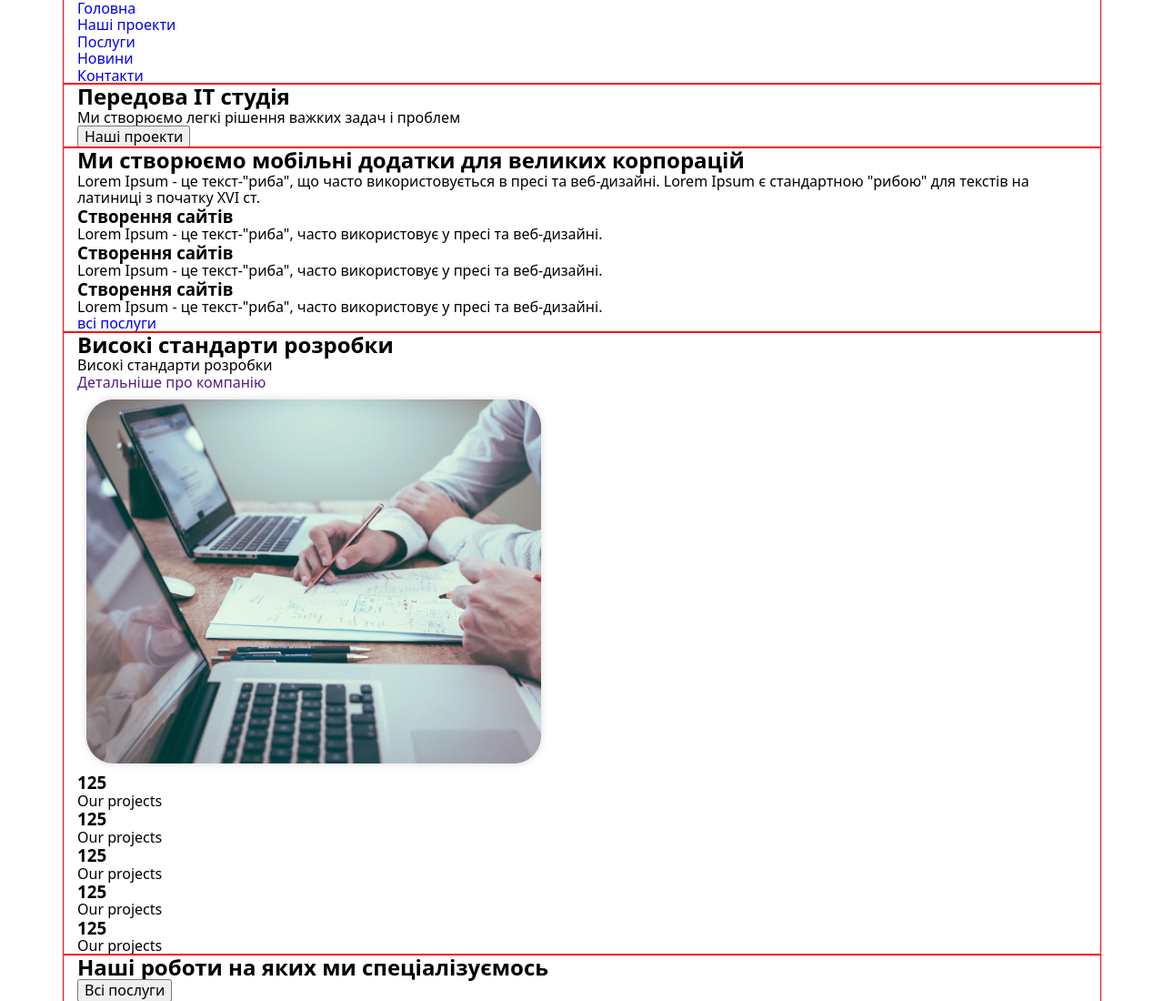
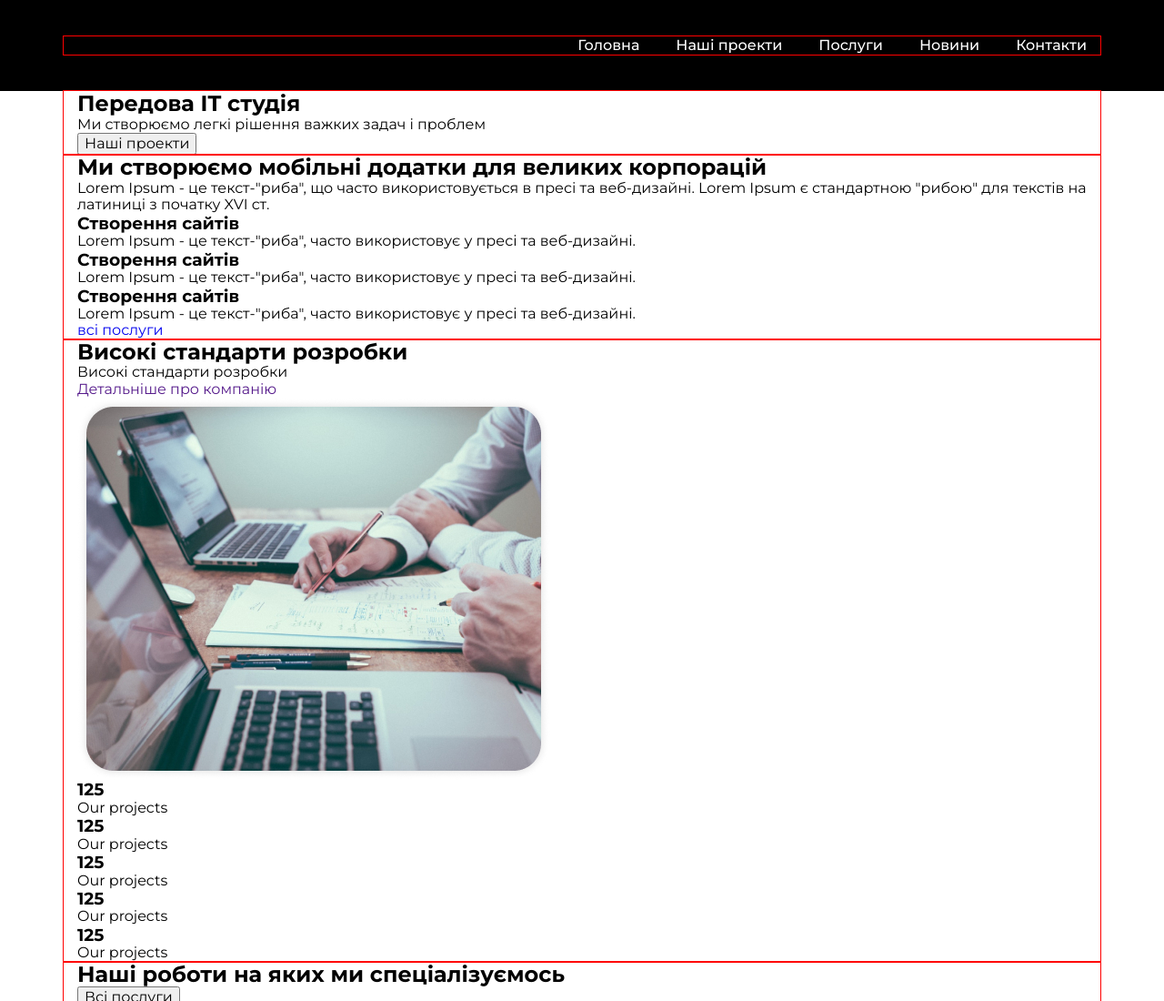
Before and after one commit to Tate-T/practice_BC55, a plain HTML site: page index.html in a window 1280 px wide. Shown: the top 1100 px of the page at 91% size. Drawn offline with nearby package versions, Linux system fonts and the light colour scheme.

Commit message:
header position elements

```diff
--- a/index.html
+++ b/index.html
@@ -11,6 +11,12 @@
       integrity="sha512-wpPYUAdjBVSE4KJnH1VR1HeZfpl1ub8YT/NKx4PuQ5NmX2tKuGu6U/JRp5y+Y8XG2tV+wKQpNHVUX03MfMFn9Q=="
       crossorigin="anonymous"
       referrerpolicy="no-referrer"
+    />
+    <link rel="preconnect" href="https://fonts.googleapis.com" />
+    <link rel="preconnect" href="https://fonts.gstatic.com" crossorigin />
+    <link
+      href="https://fonts.googleapis.com/css2?family=Montserrat:wght@400;500;600;700;800;900&display=swap"
+      rel="stylesheet"
     />
     <link rel="stylesheet" href="./styles/styles.css" />
   </head>
--- a/styles/styles.css
+++ b/styles/styles.css
@@ -1,3 +1,11 @@
+:root {
+  --accent-color: #4985ff;
+  --title-color: #323232;
+  --text-color: #999999;
+  --secondary-color: #ffffff;
+  --background-color: #f6f6f8;
+}
+
 ul {
   list-style: none;
   margin: 0;
@@ -20,6 +28,10 @@ img {
   max-width: 100%;
 }
 
+body {
+  font-family: "Montserrat", sans-serif;
+}
+
 .container {
   outline: 1px solid red;
   width: 1140px;
@@ -27,3 +39,25 @@ img {
   padding-right: 15px;
   margin: 0 auto;
 }
+
+.header {
+  background-color: black;
+  padding: 40px 0;
+}
+
+.header-pages {
+  display: flex;
+  justify-content: right;
+  gap: 40px;
+}
+
+/* .header-page:not(:last-child) {
+  margin-right: 40px;
+} */
+
+.header-link {
+  font-weight: 500;
+  font-size: 16px;
+  line-height: calc(20 / 16);
+  color: var(--secondary-color);
+}
```
